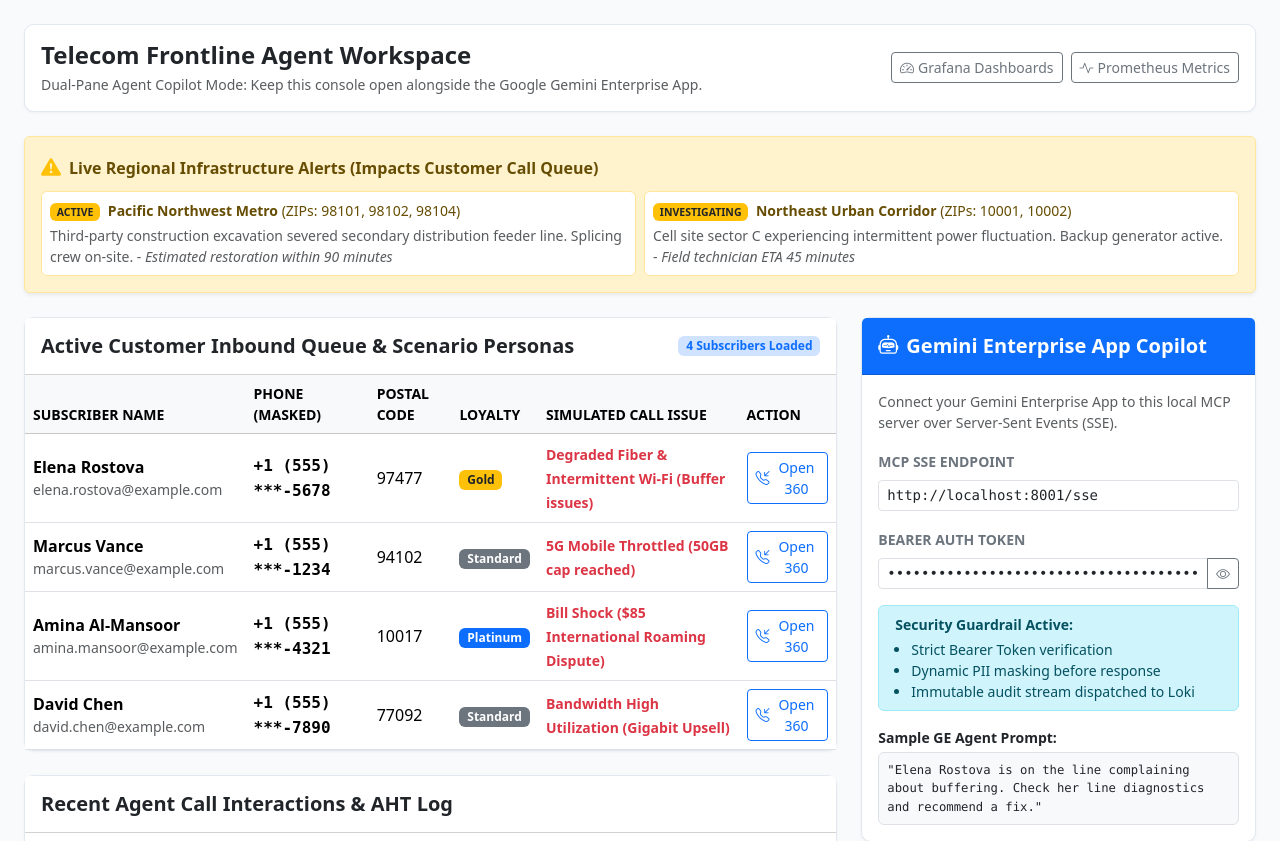
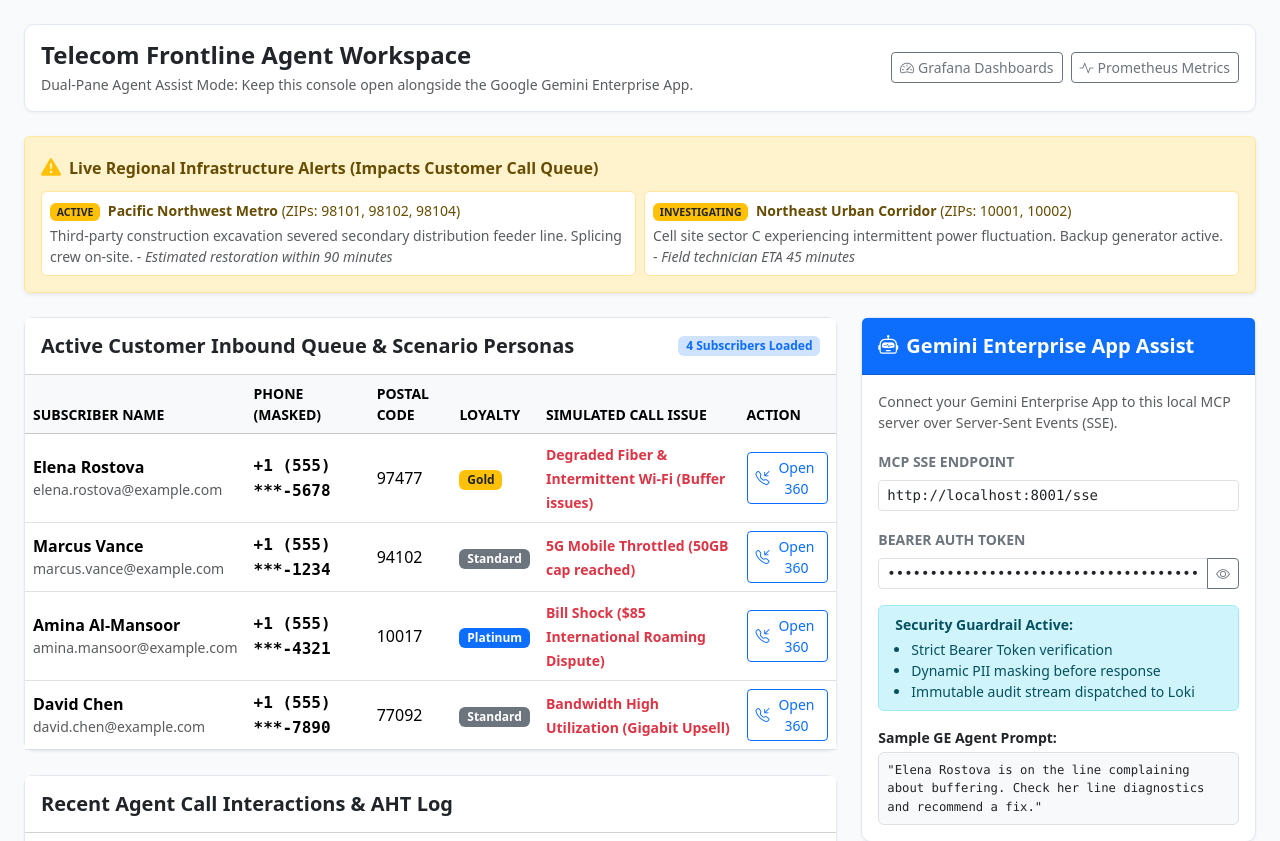
Before and after one commit to pradeesi/HybridAI, a FastAPI app: page / in a window 1280 px wide. Shown: the part 64-905 px from the top of the page. Run offline with FastAPI, Linux system fonts and the light colour scheme; data comes from the database, SQL or seed files in the repository; data that the repository does not hold is empty.

Commit message:
refactor: remove all references to Copilot across documentation and templates

```diff
--- a/src/crm/templates/dashboard.html
+++ b/src/crm/templates/dashboard.html
@@ -9,7 +9,7 @@
     <div class="card card-elevated bg-white p-3 d-flex flex-row justify-content-between align-items-center">
       <div>
         <h4 class="mb-1 fw-bold text-dark">Telecom Frontline Agent Workspace</h4>
-        <p class="text-muted mb-0 small">Dual-Pane Agent Copilot Mode: Keep this console open alongside the Google Gemini Enterprise App.</p>
+        <p class="text-muted mb-0 small">Dual-Pane Agent Assist Mode: Keep this console open alongside the Google Gemini Enterprise App.</p>
       </div>
       <div class="d-flex gap-2">
         <a href="http://localhost:3000" target="_blank" class="btn btn-sm btn-outline-secondary d-flex align-items-center gap-1">
@@ -135,7 +135,7 @@
     <div class="card card-elevated bg-white mb-4">
       <div class="card-header bg-primary text-white py-3">
         <h5 class="mb-0 fw-bold d-flex align-items-center gap-2">
-          <i class="bi bi-robot"></i> Gemini Enterprise App Copilot
+          <i class="bi bi-robot"></i> Gemini Enterprise App Assist
         </h5>
       </div>
       <div class="card-body">
--- a/src/mcp/server.py
+++ b/src/mcp/server.py
@@ -1,6 +1,6 @@
 """
 Purpose: FastMCP Server implementing Server-Sent Events (SSE) and JSON-RPC 2.0 with Bearer Authentication.
-Architecture/Context: External entry point for Gemini Enterprise App and AI Copilot clients.
+Architecture/Context: External entry point for Gemini Enterprise App and AI Assistant clients.
 Dependencies/Side Effects: Enforces token security, streams events to clients, exposes Prometheus metrics.
 """
 
```
Also changed, not shown: src/crm/templates/customer_detail.html (+4 -3 lines), README.md.
